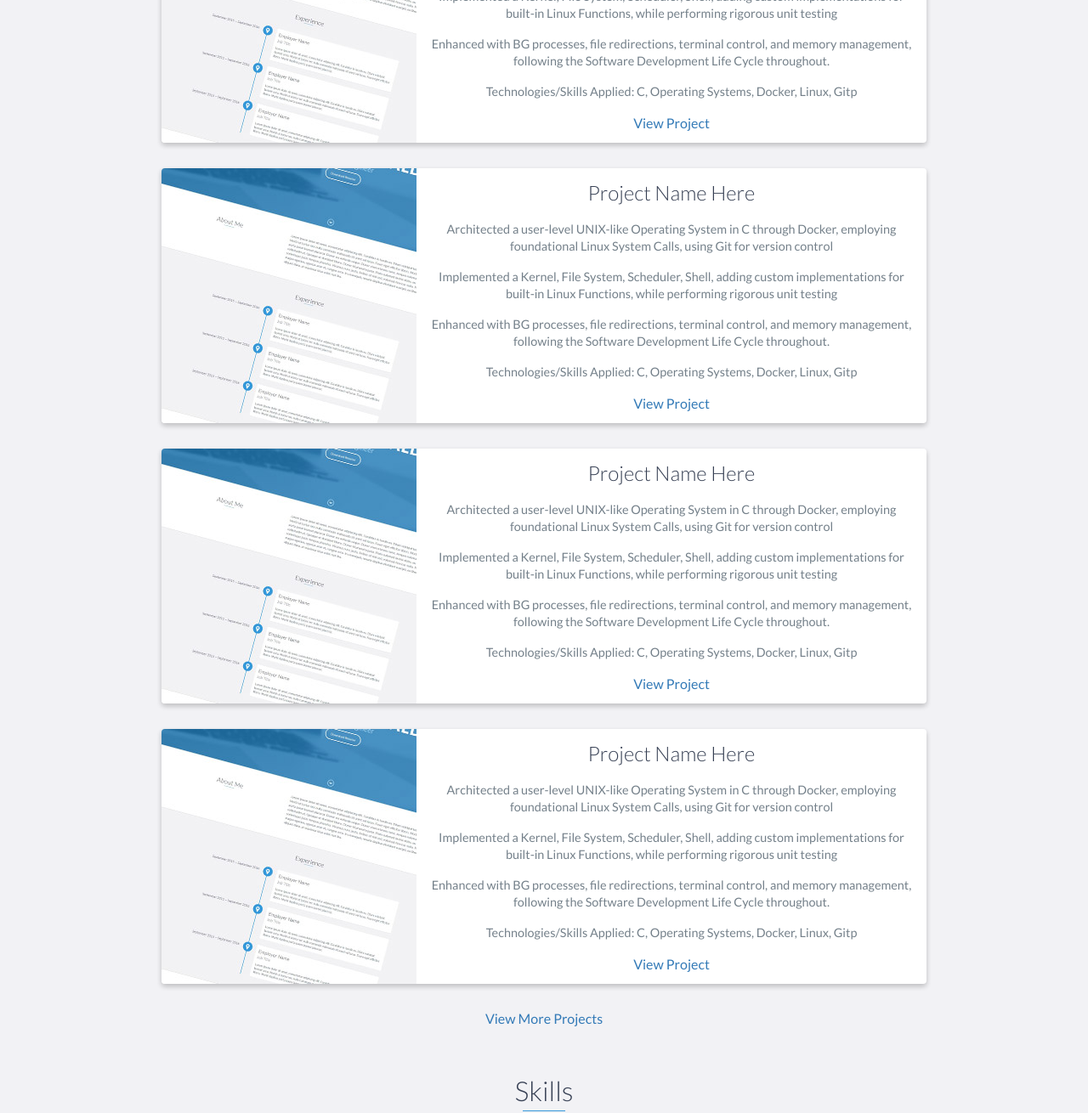
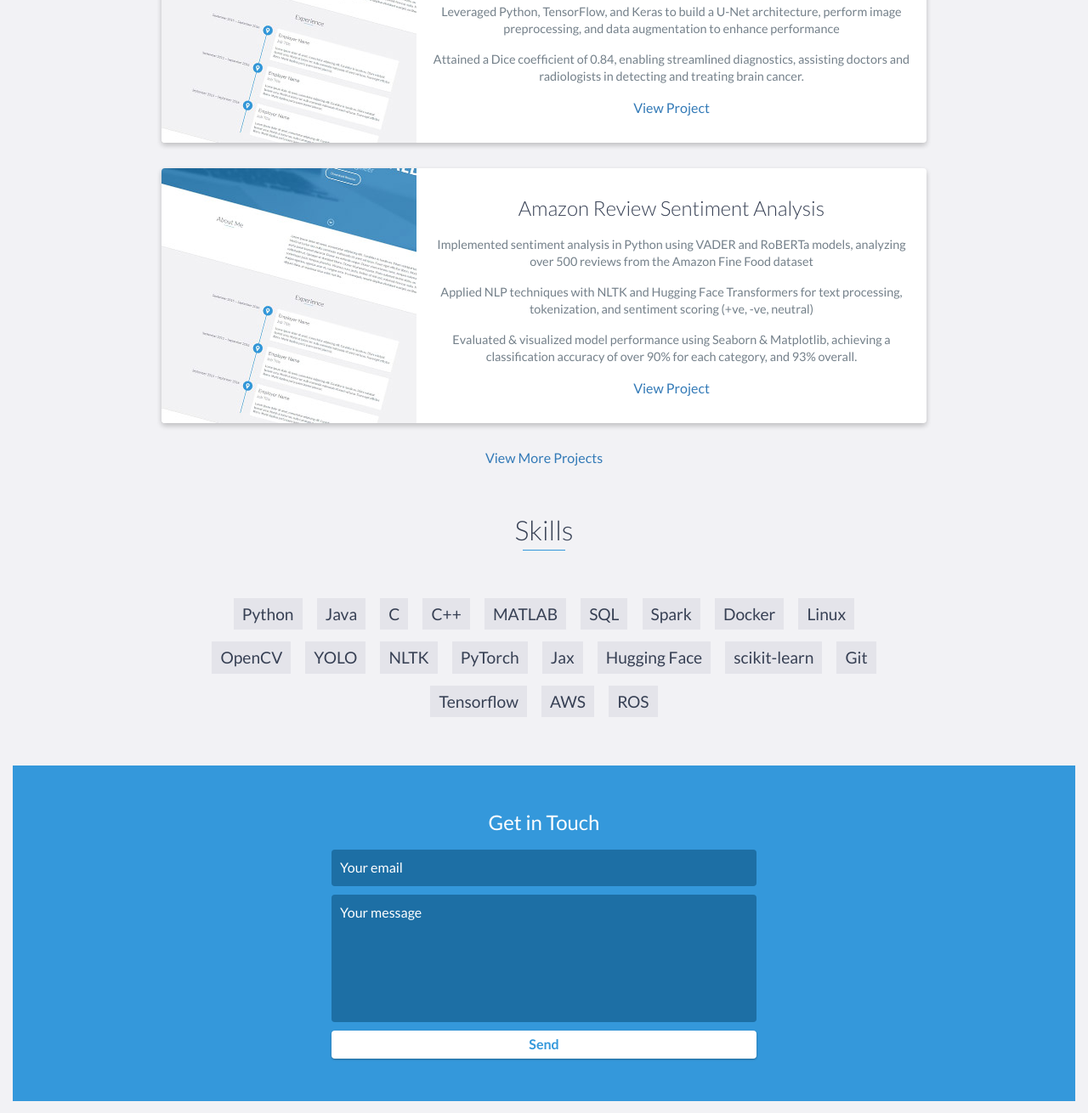
Before and after one commit to ghiarishi/ghiarishi.github.io, a website: page index.html in a window 1280 px wide. Shown: the part 4488-5798 px from the top of the page at 85% size. Drawn offline with nearby package versions, Linux system fonts and the light colour scheme.

Commit message:
Update index.html

```diff
--- a/index.html
+++ b/index.html
@@ -237,39 +237,12 @@ Communication Networks, Embedded Systems and Real Time Operating Systems
 				Enhanced with BG processes, file redirections, terminal control, and memory management, following the Software Development Life Cycle throughout.
 			</p>
 
-						<p>
-							Technologies/Skills Applied: C, Operating Systems, Docker, Linux, Gitp
-						</p>
 			<a href="https://github.com/ghiarishi/Operating-Systems-in-C">View Project</a>
                     </div>
                     <!-- End .project-info -->
                 </div>
                 <!-- End .project -->
 
-                <div class="project shadow-large">
-                    <div class="project-image">
-                        <img src="images/project.jpg" />
-                    </div>
-                    <!-- End .project-image -->
-                    <div class="project-info">
-                        <h3>Project Name Here</h3>
-                        <ul>
-							<li>
-
-							</li>
-
-							<li>
-
-							</li>
-
-							<li>
-
-							</li>
-                        </ul>
-                        <a href="#">View Project</a>
-                    </div>
-                    <!-- End .project-info -->
-                </div>
                 <div class="project shadow-large">
                     <div class="project-image">
                         <img src="images/project.jpg" />
@@ -288,10 +261,6 @@ Communication Networks, Embedded Systems and Real Time Operating Systems
 			<p>
 				Enhanced with BG processes, file redirections, terminal control, and memory management, following the Software Development Life Cycle throughout.
 			</p>
-
-						<p>
-							Technologies/Skills Applied: C, Operating Systems, Docker, Linux, Gitp
-						</p>
                         <a href="#">View Project</a>
                     </div>
                     <!-- End .project-info -->
@@ -302,23 +271,18 @@ Communication Networks, Embedded Systems and Real Time Operating Systems
                     </div>
                     <!-- End .project-image -->
                     <div class="project-info">
-                        <h3>Project Name Here</h3>
+                        <h3>Brain MRI Segmentation</h3>
                         <p>
-							Architected a user-level UNIX-like Operating System in C through Docker, employing foundational Linux System Calls, using Git for version control
+							Developed a deep learning model to accurately segment healthy and abnormal brain tissue in MRI scans, focusing on segmenting brain tumors
 						</p>
 
 						<p>
-							Implemented a Kernel, File System, Scheduler, Shell, adding custom implementations for built-in Linux Functions, while performing rigorous unit testing
+							Leveraged Python, TensorFlow, and Keras to build a U-Net architecture, perform image preprocessing, and data augmentation to enhance performance
 						</p>
-
 						<p>
-							Enhanced with BG processes, file redirections, terminal control, and memory management, following the Software Development Life Cycle throughout.
+							Attained a Dice coefficient of 0.84, enabling streamlined diagnostics, assisting doctors and radiologists in detecting and treating brain cancer.
 						</p>
-
-						<p>
-							Technologies/Skills Applied: C, Operating Systems, Docker, Linux, Gitp
-						</p>
-                        <a href="#">View Project</a>
+                        <a href="https://github.com/ghiarishi/Brain-MRI-Segmentation-using-UNets">View Project</a>
                     </div>
                     <!-- End .project-info -->
                 </div>
@@ -328,49 +292,20 @@ Communication Networks, Embedded Systems and Real Time Operating Systems
                     </div>
                     <!-- End .project-image -->
                     <div class="project-info">
-                        <h3>Project Name Here</h3>
+                        <h3>Amazon Review Sentiment Analysis</h3>
                         <p>
-							Architected a user-level UNIX-like Operating System in C through Docker, employing foundational Linux System Calls, using Git for version control
+							Implemented sentiment analysis in Python using VADER and RoBERTa models, analyzing over 500 reviews from the Amazon Fine Food dataset
 						</p>
 
 						<p>
-							Implemented a Kernel, File System, Scheduler, Shell, adding custom implementations for built-in Linux Functions, while performing rigorous unit testing
+							Applied NLP techniques with NLTK and Hugging Face Transformers for text processing, tokenization, and sentiment scoring (+ve, -ve, neutral)
 						</p>
 
 						<p>
-							Enhanced with BG processes, file redirections, terminal control, and memory management, following the Software Development Life Cycle throughout.
+							Evaluated & visualized model performance using Seaborn & Matplotlib, achieving a classification accuracy of over 90% for each category, and 93% overall.
 						</p>
 
-						<p>
-							Technologies/Skills Applied: C, Operating Systems, Docker, Linux, Gitp
-						</p>
-                        <a href="#">View Project</a>
-                    </div>
-                    <!-- End .project-info -->
-                </div>
-				<div class="project shadow-large">
-                    <div class="project-image">
-                        <img src="images/project.jpg" />
-                    </div>
-                    <!-- End .project-image -->
-                    <div class="project-info">
-                        <h3>Project Name Here</h3>
-                        <p>
-							Architected a user-level UNIX-like Operating System in C through Docker, employing foundational Linux System Calls, using Git for version control
-						</p>
-
-						<p>
-							Implemented a Kernel, File System, Scheduler, Shell, adding custom implementations for built-in Linux Functions, while performing rigorous unit testing
-						</p>
-
-						<p>
-							Enhanced with BG processes, file redirections, terminal control, and memory management, following the Software Development Life Cycle throughout.
-						</p>
-
-						<p>
-							Technologies/Skills Applied: C, Operating Systems, Docker, Linux, Gitp
-						</p>
-                        <a href="#">View Project</a>
+                        <a href="https://github.com/ghiarishi/Sentiment-Analysis-using-NLTK">View Project</a>
                     </div>
                     <!-- End .project-info -->
                 </div>
@@ -382,23 +317,60 @@ Communication Networks, Embedded Systems and Real Time Operating Systems
                     </div>
                     <!-- End .project-image -->
                     <div class="project-info">
-                        <h3>Project Name Here</h3>
+                        <h3>Predicting Road Traffic Collision Severity in the UK</h3>
                         <p>
-							Architected a user-level UNIX-like Operating System in C through Docker, employing foundational Linux System Calls, using Git for version control
+							Predicted missing values with Regression Imputation on a dataset with 1 million entries & 48 features, augmented by interpolating vehicle data
 						</p>
 
 						<p>
-							Implemented a Kernel, File System, Scheduler, Shell, adding custom implementations for built-in Linux Functions, while performing rigorous unit testing
+							Obtained a baseline accuracy of 72% with a K-Nearest Neighbors model, used to evaluate improvements made by SVM and Random Forest models
 						</p>
 
 						<p>
-							Enhanced with BG processes, file redirections, terminal control, and memory management, following the Software Development Life Cycle throughout.
+							Generated a Random Forest model to better handle the class imbalance, achieving an accuracy of 87%, and thus an improvement of 15% over the baseline.
+						</p>
+                        <a href="https://github.com/ghiarishi/Predicting-RTC-Severity-in-UK">View Project</a>
+                    </div>
+                    <!-- End .project-info -->
+                </div>
+				<div class="project shadow-large">
+                    <div class="project-image">
+                        <img src="images/project.jpg" />
+                    </div>
+                    <!-- End .project-image -->
+                    <div class="project-info">
+                        <h3>3D Scene Reconstruction using SFM</h3>
+                        <p>
+							Identified camera position and generated a panorama from 2 input images taken from the same location, but with different camera orientations
 						</p>
 
 						<p>
-							Technologies/Skills Applied: C, Operating Systems, Docker, Linux, Gitp
+							Employed RANSAC estimation to obtain denoised point correspondences with high accuracy, despite the presence of significant outliers
 						</p>
-                        <a href="#">View Project</a>
+						<p>
+							Performed pose estimation through triangulation and identified the reprojection of each point correspondence in the image of the other camera.
+						</p>
+                        <a href="https://github.com/ghiarishi/3D-Scene-Reconstruction-using-SFM">View Project</a>
+                    </div>
+                    <!-- End .project-info -->
+                </div>
+		<div class="project shadow-large">
+                    <div class="project-image">
+                        <img src="images/project.jpg" />
+                    </div>
+                    <!-- End .project-image -->
+                    <div class="project-info">
+                        <h3>Augmented Reality Application using April Tag</h3>
+                        <p>
+							Merged virtual artifacts into real world visuals by retrieving the 3-D relationship between the two, resulting in an immersive output .GIF
+						</p>
+						<p>
+							Deciphered 3D orientationsand world origin using QR Code like ‘April Tags’, allowing for pinpoint object positions in real-world frames
+						</p>
+						<p>
+							Solved the Perspective-N-Point, Perspective-3-Points & Procrustes problems per frame, to recover camera pose and obtain the 3D camera-world relation.
+						</p>
+                        <a href="https://github.com/ghiarishi/Augmented-Reality-using-April-Tags">View Project</a>
                     </div>
                     <!-- End .project-info -->
                 </div>
```
Lines whose indentation alone changed are shown as unchanged.
